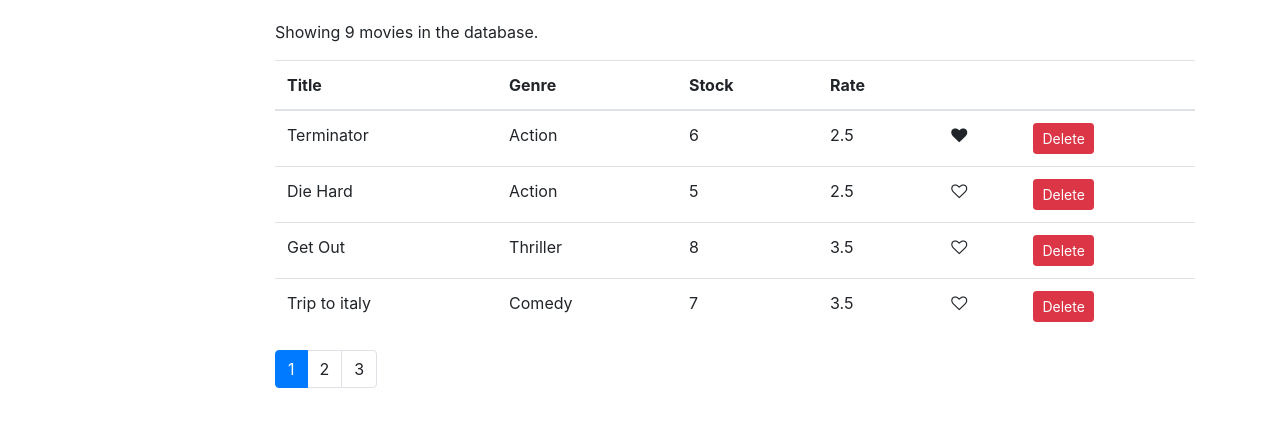
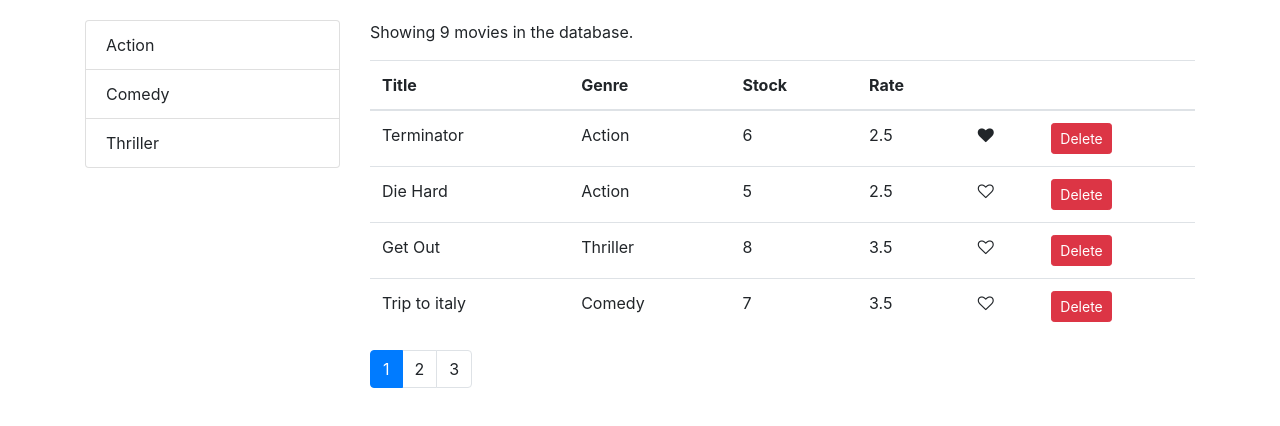
Before and after one commit to cisu/Mastering_React_vidly, a React (Create React App) app: page / in a window 1280 px wide. Shown: the top 426 px of the page. Built offline with nearby package versions, Linux system fonts and the light colour scheme.

Commit message:
Filtering-Displaying Itmes

```diff
--- a/src/components/common/listGroup.jsx
+++ b/src/components/common/listGroup.jsx
@@ -1,7 +1,13 @@
 import React from 'react';
 
 const ListGroup = (props) => {
-    return (null);
+    const { items, textProperty, valueProperty } = props;
+
+    return (
+        <ul className="list-group">
+            {items.map(item => <li key={item[valueProperty]} className="list-group-item">{item[textProperty]}</li>)}
+        </ul>
+    );
 }
 
 export default ListGroup;
--- a/src/components/movies.jsx
+++ b/src/components/movies.jsx
@@ -67,8 +67,13 @@
 
         return (
             <div className='row'>
-                <div className="col-2">
-                    <ListGroup items={this.state.genres} onItemSelect={this.handleGenreSelect} />
+                <div className="col-3">
+                    <ListGroup
+                        items={this.state.genres}
+                        textProperty="name"
+                        valueProperty='_id'
+                        onItemSelect={this.handleGenreSelect}
+                    />
                 </div>
                 <div className="col">
                     <p>Showing {count} movies in the database.</p>
```
Also changed, not shown: 1 other file (tests, documents, lock files or other folders).
